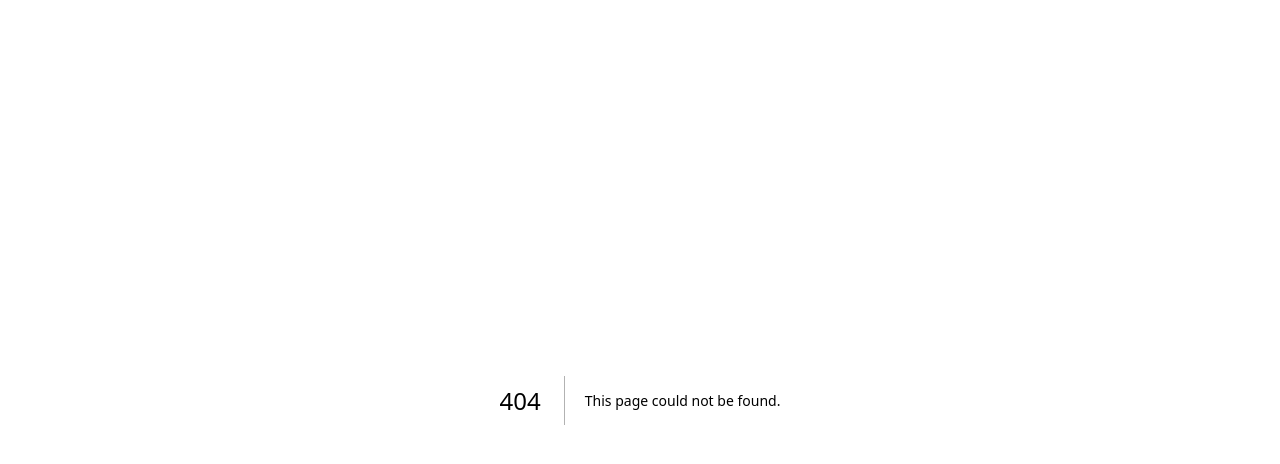
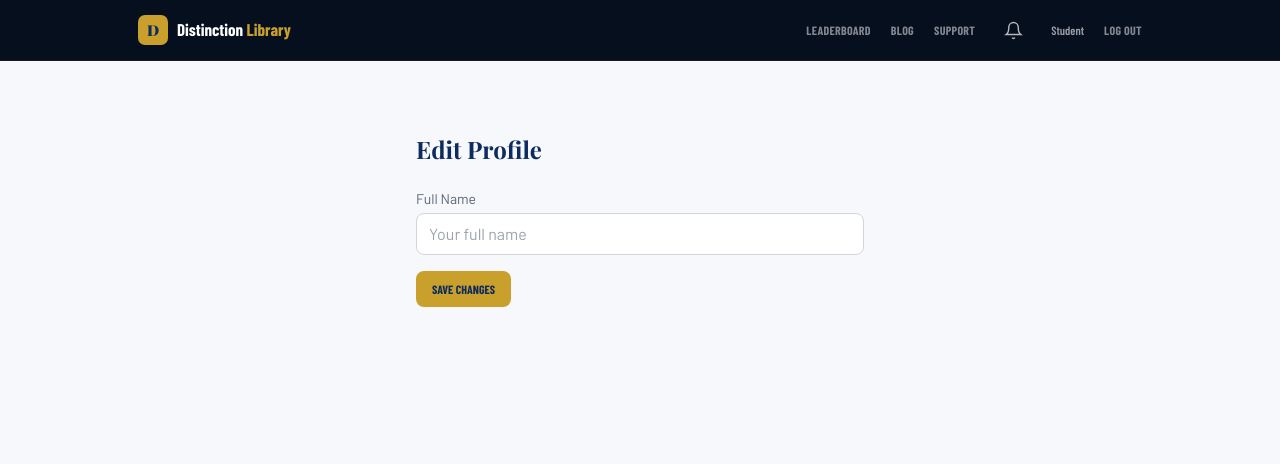
Before and after one commit to johnadamsmahama/distinction-library, a Next.js app: page /dashboard/profile/edit/page.tsx in a window 1280 px wide. Before the commit this address had no page. Shown: the top 464 px of the page. Built offline with nearby package versions, Linux system fonts and the light colour scheme; no server answers; a web font is replaced by a local one.

Commit message:
Implement Edit Profile page with Supabase integration

```diff
--- /dev/null
+++ b/app/dashboard/profile/edit/page.tsx/page.tsx
@@ -0,0 +1,80 @@
+'use client';
+
+import { useState } from 'react';
+import { useRouter } from 'next/navigation';
+import { createClient } from '@/lib/supabase/client';
+
+export default function EditProfilePage({
+  initialFullName,
+}: {
+  initialFullName: string | null;
+}) {
+  const router = useRouter();
+  const supabase = createClient();
+  const [fullName, setFullName] = useState(initialFullName ?? '');
+  const [saving, setSaving] = useState(false);
+  const [error, setError] = useState<string | null>(null);
+
+  const handleSave = async () => {
+    setSaving(true);
+    setError(null);
+
+    const {
+      data: { user },
+    } = await supabase.auth.getUser();
+
+    if (!user) {
+      setError('You must be logged in.');
+      setSaving(false);
+      return;
+    }
+
+    const { error: profileError } = await supabase
+      .from('profiles')
+      .update({ full_name: fullName })
+      .eq('id', user.id);
+
+    const { error: authError } = await supabase.auth.updateUser({
+      data: { full_name: fullName },
+    });
+
+    setSaving(false);
+
+    if (profileError || authError) {
+      setError('Something went wrong saving your changes. Please try again.');
+      return;
+    }
+
+    router.push('/dashboard');
+    router.refresh();
+  };
+
+  return (
+    <div className="max-w-md mx-auto py-10">
+      <h1 className="font-display font-bold text-2xl text-navy mb-6">
+        Edit Profile
+      </h1>
+
+      <label className="block font-body text-sm text-g600 mb-1">
+        Full Name
+      </label>
+      <input
+        type="text"
+        value={fullName}
+        onChange={(e) => setFullName(e.target.value)}
+        className="w-full border border-gray-300 rounded-lg px-3 py-2 mb-4"
+        placeholder="Your full name"
+      />
+
+      {error && <p className="text-red-600 text-sm mb-4">{error}</p>}
+
+      <button
+        onClick={handleSave}
+        disabled={saving}
+        className="bg-gold text-navy font-condensed font-bold text-xs uppercase px-4 py-2.5 rounded-lg hover:bg-gold-light transition-colors disabled:opacity-50"
+      >
+        {saving ? 'Saving...' : 'Save Changes'}
+      </button>
+    </div>
+  );
+}
```
